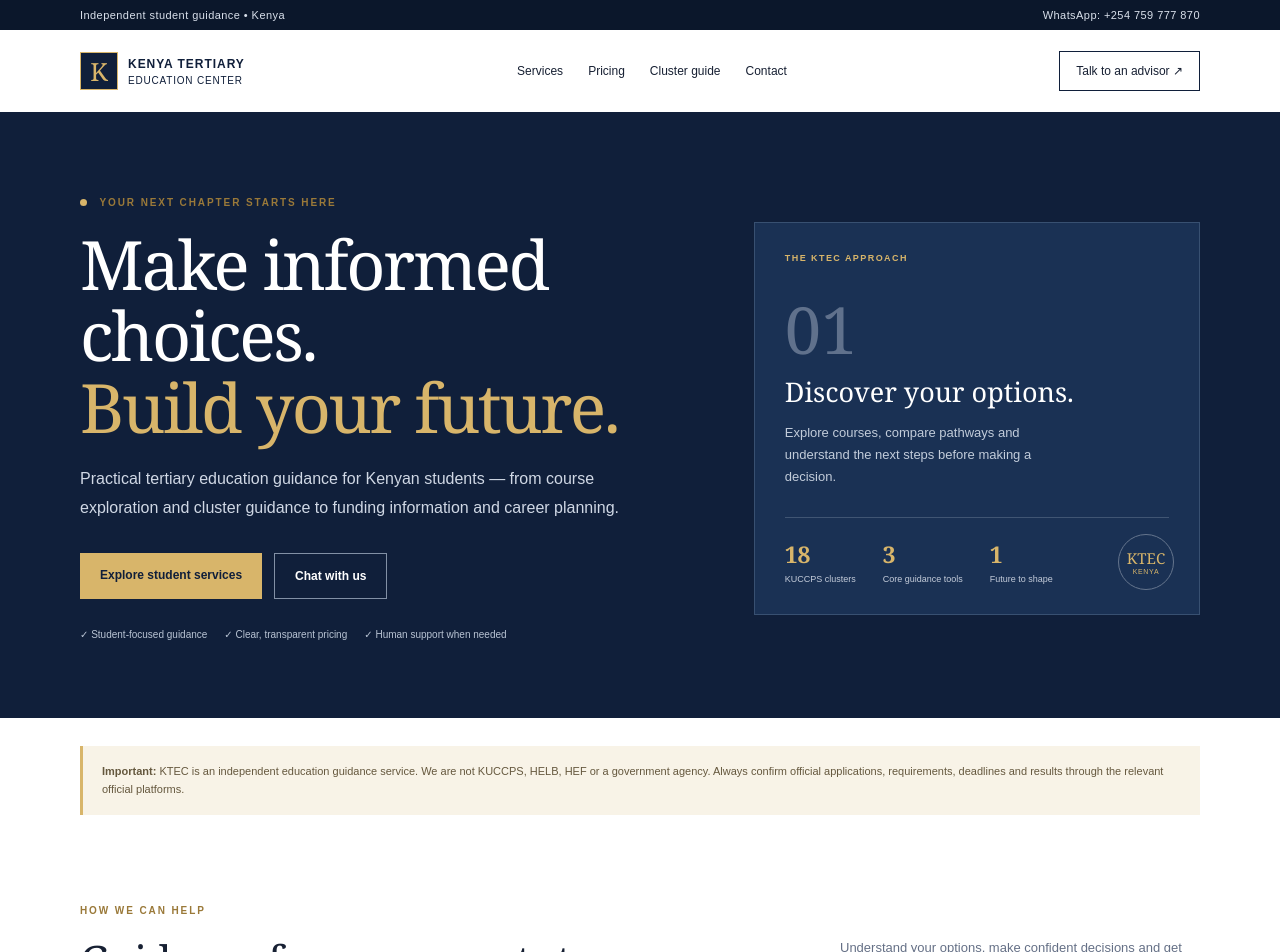
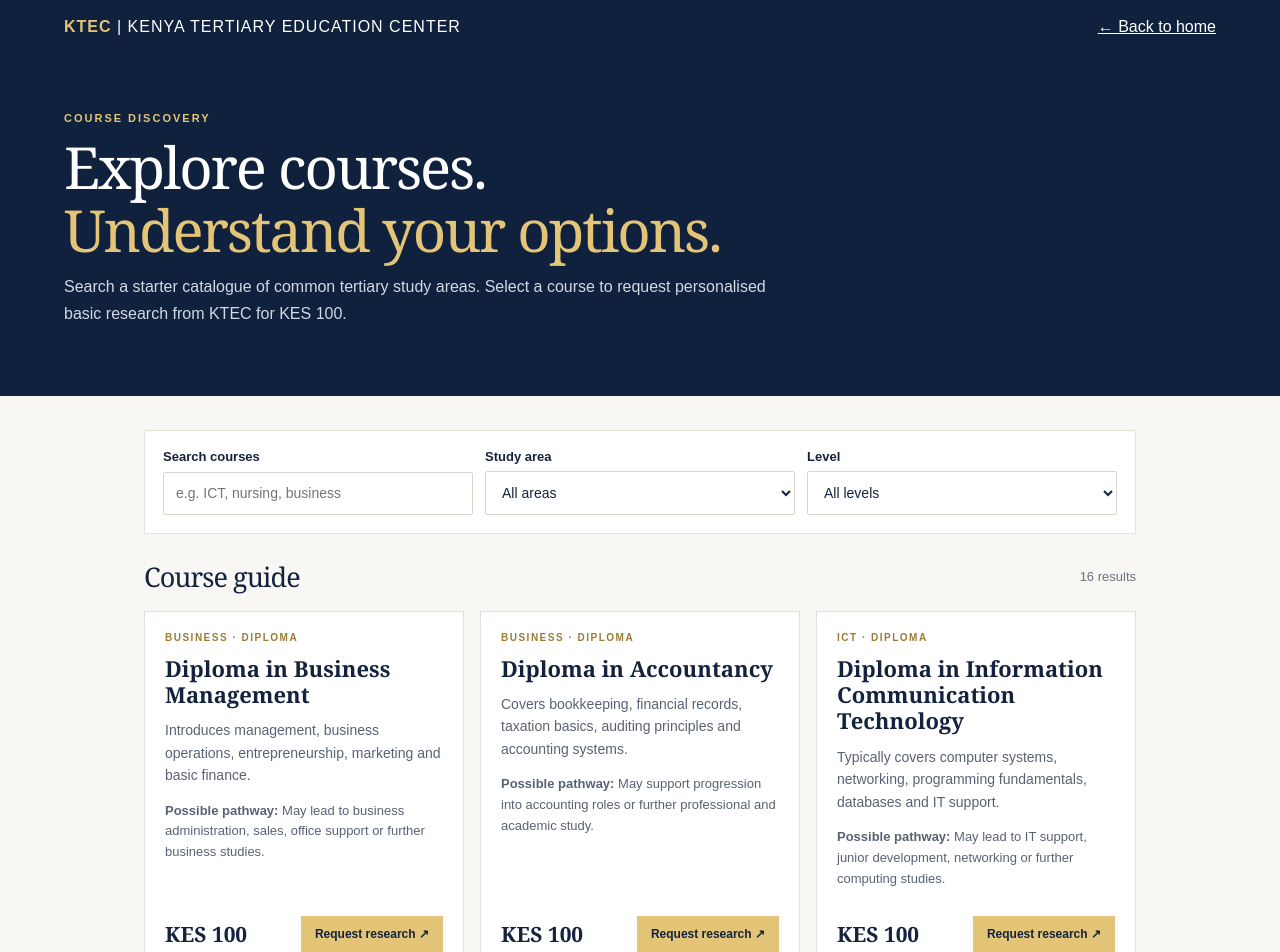
Before and after one commit to teckenyaadmin/ktec-student-portal, a Next.js app: page /courses in a window 1280 px wide. Shown: the top 952 px of the page. Built offline with nearby package versions, Linux system fonts and the light colour scheme.

Commit message:
Add files via upload

```diff
--- a/src/app/courses/page.tsx
+++ b/src/app/courses/page.tsx
@@ -3,30 +3,73 @@
 import { useMemo, useState } from "react";
 
 const WHATSAPP = "254759777870";
-const EMAIL = "TEC.KENYA.ADMIN@gmail.com";
-function wa(service: string) {
-  const message = `Hello KENYA TERTIARY EDUCATION CENTER. I would like assistance with: ${service}.`;
+const catalogue = [
+  { name: "Diploma in Business Management", area: "Business", level: "Diploma", about: "Introduces management, business operations, entrepreneurship, marketing and basic finance.", pathways: "May lead to business administration, sales, office support or further business studies." },
+  { name: "Diploma in Accountancy", area: "Business", level: "Diploma", about: "Covers bookkeeping, financial records, taxation basics, auditing principles and accounting systems.", pathways: "May support progression into accounting roles or further professional and academic study." },
+  { name: "Diploma in Information Communication Technology", area: "ICT", level: "Diploma", about: "Typically covers computer systems, networking, programming fundamentals, databases and IT support.", pathways: "May lead to IT support, junior development, networking or further computing studies." },
+  { name: "Diploma in Software Development", area: "ICT", level: "Diploma", about: "Focuses on software design, programming, testing, databases and application development.", pathways: "May lead to junior software development, QA or further computing studies." },
+  { name: "Diploma in Electrical and Electronic Engineering", area: "Engineering", level: "Diploma", about: "Introduces electrical circuits, electronics, installation, measurement and maintenance principles.", pathways: "May support technician pathways and further engineering education." },
+  { name: "Diploma in Civil Engineering", area: "Engineering", level: "Diploma", about: "Covers construction materials, surveying, structural principles, drawing and site practice.", pathways: "May support technician roles in construction and further built-environment study." },
+  { name: "Diploma in Community Health", area: "Health", level: "Diploma", about: "Introduces community health promotion, prevention, health education and basic public-health practice.", pathways: "Possible pathways depend on the awarding institution, professional rules and current approvals." },
+  { name: "Diploma in Medical Laboratory Sciences", area: "Health", level: "Diploma", about: "A laboratory-focused programme involving biomedical science, specimen handling and diagnostic procedures.", pathways: "Check the current regulator and institution approval, entry requirements and professional registration rules." },
+  { name: "Diploma in Education", area: "Education", level: "Diploma", about: "Education programmes prepare learners for defined teaching or education-support roles, depending on the award.", pathways: "Teaching qualifications and registration requirements vary; verify with the relevant regulator." },
+  { name: "Diploma in Social Work and Community Development", area: "Social sciences", level: "Diploma", about: "Explores community needs, social support, project work, advocacy and development practice.", pathways: "May lead to community programme support or further social-science studies." },
+  { name: "Diploma in Hospitality Management", area: "Hospitality", level: "Diploma", about: "Covers accommodation, food and beverage operations, customer care and hospitality supervision.", pathways: "May lead to hotel, catering, events or tourism operations and further study." },
+  { name: "Diploma in Agriculture", area: "Agriculture", level: "Diploma", about: "Introduces crop and/or animal production, farm management, agribusiness and practical agricultural skills.", pathways: "May lead to farm operations, extension support, agribusiness or further agricultural study." },
+  { name: "Certificate in Electrical Installation", area: "Engineering", level: "Certificate", about: "A practical technical pathway covering electrical installation skills and safety.", pathways: "Progression and licensing depend on the exact award, assessment body and current regulations." },
+  { name: "Certificate in ICT", area: "ICT", level: "Certificate", about: "Builds foundational digital, computer applications and IT skills; course content varies by provider.", pathways: "May provide a foundation for further ICT training or entry-level digital support work." },
+  { name: "Certificate in Food and Beverage", area: "Hospitality", level: "Certificate", about: "Introduces food service, hygiene, customer care and hospitality operations.", pathways: "May support entry-level hospitality work or progression to further training." },
+  { name: "Certificate in Early Childhood Development and Education", area: "Education", level: "Certificate", about: "Introduces child development, learning support, safety and early-years education practice.", pathways: "Confirm current programme recognition and employment requirements before enrolling." },
+];
+
+function makeWhatsApp(course: string) {
+  const message = `Hello KENYA TERTIARY EDUCATION CENTER. I would like basic course research (KES 100) for: ${course}. Please share the course overview, study pathway, current entry requirements and recognised institutions. Kindly guide me on payment and the next steps.`;
   return `https://wa.me/${WHATSAPP}?text=${encodeURIComponent(message)}`;
 }
-const clusters = [
-  "Cluster 1 – Law", "Cluster 2 – Business, Hospitality & Related", "Cluster 3 – Social Sciences & Related", "Cluster 4 – Humanities & Related", "Cluster 5 – Media & Communication", "Cluster 6 – Education", "Cluster 7 – Science & Related", "Cluster 8 – Engineering & Technology", "Cluster 9 – Computing & Informatics", "Cluster 10 – Health Sciences", "Cluster 11 – Agriculture & Related", "Cluster 12 – Environmental Studies", "Cluster 13 – Architecture & Built Environment", "Cluster 14 – Arts & Design", "Cluster 15 – Sports & Recreation", "Cluster 16 – Veterinary & Animal Health", "Cluster 17 – Natural Resources", "Cluster 18 – Other Programme Areas"
-];
-export default function Home() {
-  const [query, setQuery] = useState(""); const [showClusters, setShowClusters] = useState(false);
-  const filtered = useMemo(() => clusters.filter(x => x.toLowerCase().includes(query.toLowerCase())), [query]);
-  return <main>
-    <div className="topbar"><span>Independent student guidance • Kenya</span><span>WhatsApp: +254 759 777 870</span></div>
-    <header className="nav wrap"><a className="brand" href="/"><span className="brandmark">K</span><span><b>KENYA TERTIARY</b><small>EDUCATION CENTER</small></span></a><nav><a href="#services">Services</a><a href="#pricing">Pricing</a><a href="#clusters">Cluster guide</a><a href="#contact">Contact</a></nav><a className="navcta" href={wa("general enquiry")} target="_blank" rel="noreferrer">Talk to an advisor ↗</a></header>
-    <section className="hero"><div className="wrap hero-grid"><div><div className="eyebrow"><span className="dot"/> YOUR NEXT CHAPTER STARTS HERE</div><h1>Make informed choices.<br/><em>Build your future.</em></h1><p className="hero-copy">Practical tertiary education guidance for Kenyan students — from course exploration and cluster guidance to funding information and career planning.</p><div className="hero-actions"><a className="button gold" href="#services">Explore student services</a><a className="button outline" href={wa("education guidance")} target="_blank" rel="noreferrer">Chat with us</a></div><div className="trustline"><span>✓ Student-focused guidance</span><span>✓ Clear, transparent pricing</span><span>✓ Human support when needed</span></div></div><div className="hero-panel"><div className="panel-kicker">THE KTEC APPROACH</div><div className="panel-number">01</div><h3>Discover your options.</h3><p>Explore courses, compare pathways and understand the next steps before making a decision.</p><div className="panel-rule"/><div className="panel-stats"><div><b>18</b><span>KUCCPS clusters</span></div><div><b>3</b><span>Core guidance tools</span></div><div><b>1</b><span>Future to shape</span></div></div><div className="panel-seal">KTEC <span>KENYA</span></div></div></div></section>
-    <section className="notice wrap"><b>Important:</b> KTEC is an independent education guidance service. We are not KUCCPS, HELB, HEF or a government agency. Always confirm official applications, requirements, deadlines and results through the relevant official platforms.</section>
-    <section id="services" className="section wrap"><div className="section-heading"><div><div className="eyebrow">HOW WE CAN HELP</div><h2>Guidance for every next step.</h2></div><p>Understand your options, make confident decisions and get support when you need a helping hand.</p></div><div className="cards">
-      <article className="service-card"><div className="icon">◎</div><div className="card-tag">01 / COURSE PLANNING</div><h3>Cluster analysis</h3><p>Explore all 18 programme clusters together and understand subject-based pathways. This is guidance, not an official KUCCPS weighted-points result.</p><div className="price">KES 200 <small>all 18 clusters</small></div><a href={wa("all 18 cluster analyses – KES 200")} target="_blank" rel="noreferrer">Request cluster analysis →</a></article>
-      <article className="service-card featured"><div className="icon">⌕</div><div className="card-tag">02 / COURSE DISCOVERY</div><h3>Basic course research</h3><p>Explore courses, what they involve, possible study pathways and questions to ask before choosing.</p><div className="price">KES 100 <small>per basic research request</small></div><a href="/courses">Explore courses →</a></article>
-      <article className="service-card"><div className="icon">✧</div><div className="card-tag">03 / PERSONAL DIRECTION</div><h3>Personalised career report</h3><p>A more detailed report to help you reflect on your interests, subject strengths and possible education pathways.</p><div className="price">KES 200 <small>per personalised report</small></div><a href={wa("personalised career report – KES 200")} target="_blank" rel="noreferrer">Request a career report →</a></article>
-    </div></section>
-    <section id="clusters" className="cluster-section"><div className="wrap cluster-grid"><div><div className="eyebrow light">EXPLORE YOUR OPTIONS</div><h2>18 clusters.<br/><em>More ways forward.</em></h2><p>Search the cluster guide to begin exploring programme areas. Final programme eligibility and official weighted cluster points must be confirmed using current KUCCPS information.</p><button className="button gold" onClick={() => setShowClusters(v => !v)}>{showClusters ? "Hide cluster guide" : "View all 18 clusters"}</button></div><div className="cluster-box"><label htmlFor="cluster-search">Find a cluster</label><input id="cluster-search" value={query} onChange={e => setQuery(e.target.value)} placeholder="Search e.g. health, law, ICT..."/>{showClusters && <ul>{filtered.map(c => <li key={c}>{c}</li>)}{filtered.length === 0 && <li>No matching cluster. Try another keyword.</li>}</ul>}{!showClusters && <div className="cluster-placeholder"><b>18</b><span>programme clusters to explore</span><small>Tap “View all 18 clusters” to open the guide.</small></div>}</div></div></section>
-    <section id="pricing" className="section wrap"><div className="section-heading"><div><div className="eyebrow">SIMPLE & TRANSPARENT</div><h2>Know the cost upfront.</h2></div><p>Prices shown are for the listed guidance services. For anything else, contact our team for clarification before proceeding.</p></div><div className="price-table"><div><span>All 18 cluster analyses</span><b>KES 200</b></div><div><span>Basic course research</span><b>KES 100</b></div><div><span>Detailed personalised career report</span><b>KES 200</b></div><div><span>Other services not listed</span><b>Contact us</b></div></div></section>
-    <section className="support-section"><div className="wrap support-grid"><div><div className="eyebrow light">NEED HUMAN SUPPORT?</div><h2>Some journeys need a conversation.</h2><p>For KUCCPS applications, revisions, transfers, HELB/HEF guidance, KRA assistance, training and any service not listed here, contact us directly.</p></div><a className="button gold" href={wa("a service not listed on the website")} target="_blank" rel="noreferrer">Contact us on WhatsApp ↗</a></div></section>
-    <footer id="contact"><div className="wrap footer-grid"><div><a className="brand footer-brand" href="/"><span className="brandmark">K</span><span><b>KENYA TERTIARY</b><small>EDUCATION CENTER</small></span></a><p>Helping students navigate tertiary education with clearer information and practical guidance.</p></div><div><h4>Contact</h4><a href="https://wa.me/254759777870" target="_blank" rel="noreferrer">WhatsApp / Call: +254 759 777 870</a><a href={`mailto:${EMAIL}`}>{EMAIL}</a></div><div><h4>Important links</h4><a href="https://www.kuccps.net/" target="_blank" rel="noreferrer">KUCCPS official website ↗</a><a href="https://www.hef.co.ke/" target="_blank" rel="noreferrer">Higher Education Financing ↗</a></div></div><div className="wrap copyright">© {new Date().getFullYear()} KENYA TERTIARY EDUCATION CENTER. Independent education guidance service.</div></footer>
-  </main>;
+
+export default function CoursesPage() {
+  const [query, setQuery] = useState("");
+  const [area, setArea] = useState("All areas");
+  const [level, setLevel] = useState("All levels");
+  const results = useMemo(() => catalogue.filter((course) => {
+    const text = `${course.name} ${course.area} ${course.about}`.toLowerCase();
+    return text.includes(query.toLowerCase()) && (area === "All areas" || course.area === area) && (level === "All levels" || course.level === level);
+  }), [query, area, level]);
+  const areas = ["All areas", ...Array.from(new Set(catalogue.map((c) => c.area)))];
+
+  return (
+    <main style={{ minHeight: "100vh", background: "#f8f7f3", color: "#14233d" }}>
+      <header style={{ background: "#10213d", color: "white", padding: "18px 5vw", display: "flex", justifyContent: "space-between", alignItems: "center", gap: 16, flexWrap: "wrap" }}>
+        <a href="/" style={{ color: "#e4c477", textDecoration: "none", fontWeight: 700, letterSpacing: 1 }}>KTEC <span style={{ color: "white", fontWeight: 400 }}>| KENYA TERTIARY EDUCATION CENTER</span></a>
+        <a href="/" style={{ color: "white" }}>← Back to home</a>
+      </header>
+      <section style={{ background: "#10213d", color: "white", padding: "58px 5vw 52px" }}>
+        <p style={{ color: "#e4c477", letterSpacing: 2, fontSize: 11, fontWeight: 700 }}>COURSE DISCOVERY</p>
+        <h1 style={{ fontFamily: "Georgia,serif", fontSize: "clamp(34px,6vw,58px)", lineHeight: 1.08, maxWidth: 760, margin: "12px 0" }}>Explore courses.<br /><span style={{ color: "#e4c477" }}>Understand your options.</span></h1>
+        <p style={{ maxWidth: 720, color: "#d2d9e4", lineHeight: 1.7 }}>Search a starter catalogue of common tertiary study areas. Select a course to request personalised basic research from KTEC for KES 100.</p>
+      </section>
+      <section style={{ maxWidth: 1120, margin: "0 auto", padding: "34px 5vw 70px" }}>
+        <div style={{ background: "white", border: "1px solid #e5e1d6", padding: 18, display: "grid", gridTemplateColumns: "repeat(auto-fit,minmax(190px,1fr))", gap: 12, marginBottom: 24 }}>
+          <label style={{ display: "grid", gap: 7, fontSize: 13, fontWeight: 700 }}>Search courses<input value={query} onChange={(e) => setQuery(e.target.value)} placeholder="e.g. ICT, nursing, business" style={inputStyle} /></label>
+          <label style={{ display: "grid", gap: 7, fontSize: 13, fontWeight: 700 }}>Study area<select value={area} onChange={(e) => setArea(e.target.value)} style={inputStyle}>{areas.map((a) => <option key={a}>{a}</option>)}</select></label>
+          <label style={{ display: "grid", gap: 7, fontSize: 13, fontWeight: 700 }}>Level<select value={level} onChange={(e) => setLevel(e.target.value)} style={inputStyle}><option>All levels</option><option>Diploma</option><option>Certificate</option></select></label>
+        </div>
+        <div style={{ display: "flex", justifyContent: "space-between", gap: 12, flexWrap: "wrap", alignItems: "center", marginBottom: 16 }}><h2 style={{ fontFamily: "Georgia,serif", fontSize: 27, margin: 0 }}>Course guide</h2><span style={{ color: "#6b7280", fontSize: 13 }}>{results.length} results</span></div>
+        <div style={{ display: "grid", gridTemplateColumns: "repeat(auto-fit,minmax(260px,1fr))", gap: 16 }}>
+          {results.map((course) => <article key={course.name} style={{ background: "white", border: "1px solid #e5e1d6", padding: 20, display: "flex", flexDirection: "column", minHeight: 300 }}>
+            <div style={{ color: "#9b7a36", fontSize: 10, letterSpacing: 1.5, fontWeight: 700 }}>{course.area.toUpperCase()} · {course.level.toUpperCase()}</div>
+            <h3 style={{ fontFamily: "Georgia,serif", fontSize: 22, lineHeight: 1.2, margin: "12px 0" }}>{course.name}</h3>
+            <p style={{ color: "#596273", fontSize: 14, lineHeight: 1.6 }}>{course.about}</p>
+            <p style={{ color: "#596273", fontSize: 13, lineHeight: 1.6 }}><b>Possible pathway:</b> {course.pathways}</p>
+            <div style={{ marginTop: "auto", paddingTop: 14, display: "flex", justifyContent: "space-between", alignItems: "center", gap: 10, flexWrap: "wrap" }}><b style={{ fontFamily: "Georgia,serif", fontSize: 21 }}>KES 100</b><a href={makeWhatsApp(course.name)} target="_blank" rel="noreferrer" style={{ background: "#e4c477", color: "#14233d", padding: "11px 14px", textDecoration: "none", fontWeight: 700, fontSize: 12 }}>Request research ↗</a></div>
+          </article>)}
+        </div>
+        {results.length === 0 && <p style={{ background: "white", padding: 24, border: "1px solid #e5e1d6" }}>No matching course in this starter guide. Try another search or contact KTEC for help finding it.</p>}
+        <aside style={{ marginTop: 28, padding: 18, background: "#f0eadb", borderLeft: "4px solid #c6a65c", color: "#4d4b45", fontSize: 13, lineHeight: 1.7 }}><b>Important guidance:</b> This is an introductory catalogue, not an official KUCCPS programme list. Course titles, award levels, entry requirements, accreditation, professional recognition and availability vary by institution and intake. Confirm current details with KUCCPS, the institution and the relevant regulator before applying. KTEC's KES 100 request is for basic course research; payment instructions will be provided by our advisor before the service is completed.</aside>
+      </section>
+      <footer style={{ background: "#10213d", color: "#d2d9e4", padding: "24px 5vw", fontSize: 13 }}>KENYA TERTIARY EDUCATION CENTER · WhatsApp / Call: +254 759 777 870 · <a style={{ color: "#e4c477" }} href="mailto:TEC.KENYA.ADMIN@gmail.com">TEC.KENYA.ADMIN@gmail.com</a></footer>
+    </main>
+  );
 }
+
+const inputStyle: React.CSSProperties = { width: "100%", padding: "12px", border: "1px solid #d8d5cc", background: "#fff", color: "#14233d", borderRadius: 2, fontSize: 14 };
```
